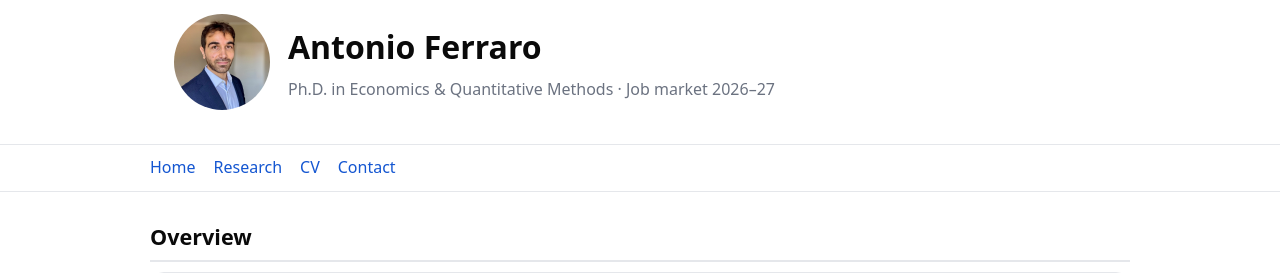
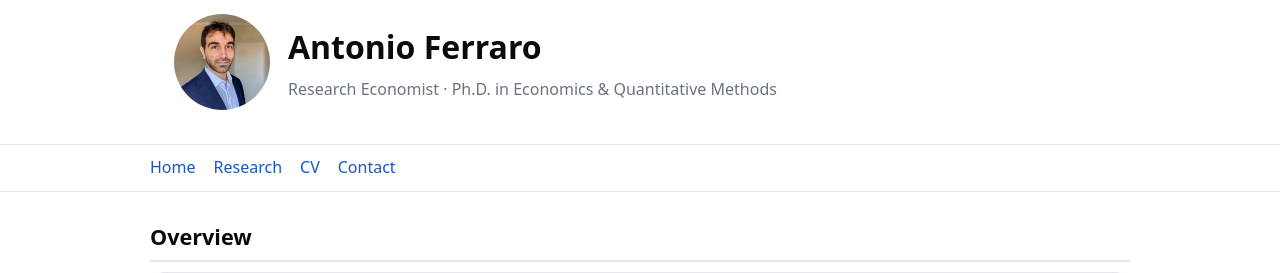
Before and after one commit to ferraroantonio/ferraroantonio.github.io, a Jekyll site: the page built from index.md, in a window 1280 px wide. Shown: the top 273 px of the page. Built offline with Jekyll 4.4.1, drawn with Linux system fonts in a browser that asks for light colours.

Commit message:
Update default.html

```diff
--- a/_layouts/default.html
+++ b/_layouts/default.html
@@ -38,7 +38,7 @@
     <img class="avatar" src="{{ '/assets/antonio.jpeg' | relative_url }}" alt="Portrait of Antonio Ferraro" loading="lazy">
     <div>
       <h1 class="title">Antonio Ferraro</h1>
-      <p class="subtitle">Ph.D. in Economics & Quantitative Methods · <span class="muted">Job market 2026–27</span></p>
+      <p class="subtitle">Research Economist · <span class="muted">Ph.D. in Economics & Quantitative Methods</span></p>
     </div>
   </header>
 
```
